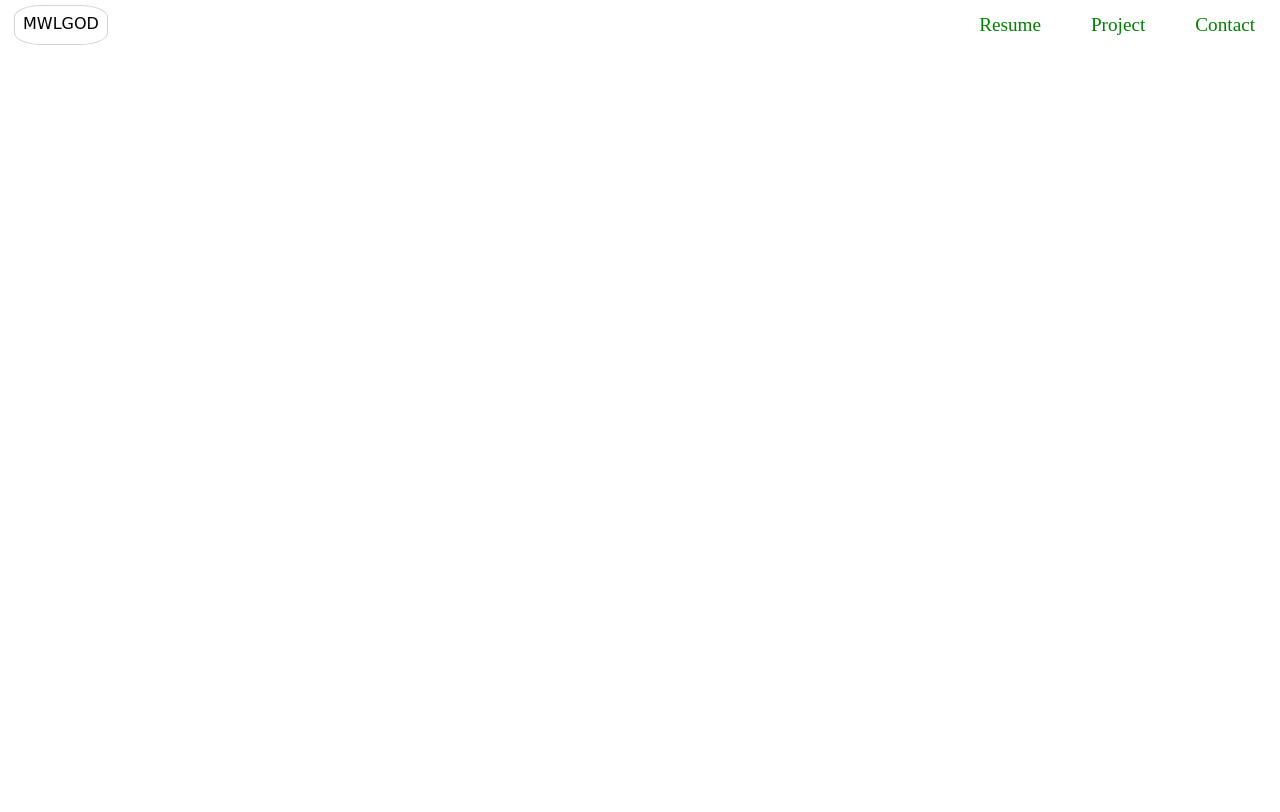
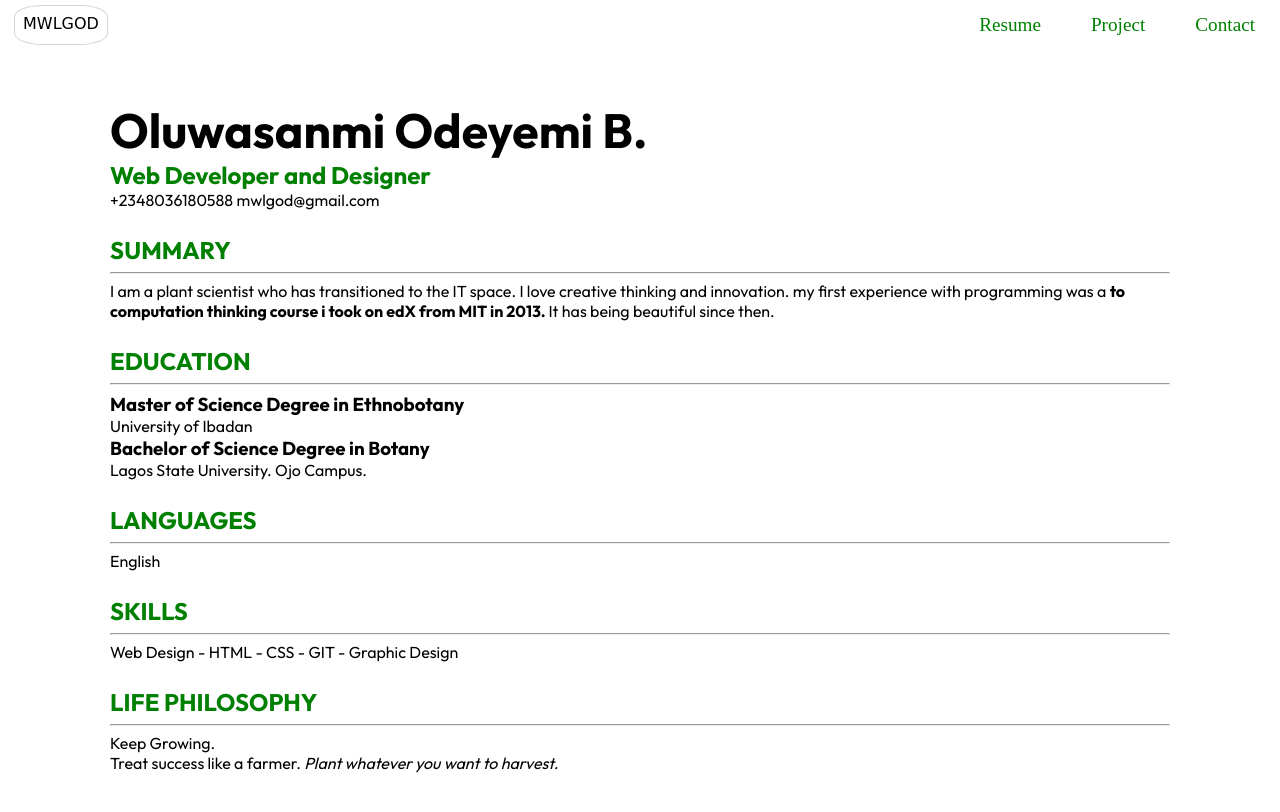
Before and after one commit to Smart-Sanmi/Sanmi_portfolio, a plain HTML site: page resume.html in a window 1280 px wide. Drawn offline with Linux system fonts and the light colour scheme.

Commit message:
update to resume page

```diff
--- /dev/null
+++ b/css/resume.css
@@ -0,0 +1,13 @@
+.rebox {
+    margin: 25px 0px;
+    font-family: "Outfit", sans-serif;
+    font-optical-sizing: auto;
+    font-style: normal;
+
+}
+hr {
+    margin: 7px 0px;
+}
+h2 {
+    color: green;
+}
--- a/resume.html
+++ b/resume.html
@@ -9,6 +9,7 @@
     <link href="https://fonts.googleapis.com/css2?family=Caveat&family=Outfit:wght@100..900&family=Poppins:ital,wght@0,100;0,200;0,300;0,400;0,500;0,600;0,700;0,800;0,900;1,100;1,200;1,300;1,400;1,500;1,600;1,700;1,800;1,900&family=Raleway:ital,wght@0,100..900;1,100..900&display=swap"
     rel="stylesheet">
     <link rel="stylesheet" href="./css/style.css" >
+    <link rel="stylesheet" href="./css/resume.css" >
 </head>
 <body>
     <div class="nav_container">
@@ -20,5 +21,52 @@
         </nav>
     </div>
 
+    <section>
+        <div class="container">
+            <div class="rebox a_name">
+                <h1> Oluwasanmi Odeyemi B.</h1>
+                <h2> Web Developer and Designer</h2>
+                <p> +2348036180588 <span>mwlgod@gmail.com</span></p>
+            </div>
+
+            <div class=" rebox a_summary">
+                <h2> SUMMARY</h2> <hr >
+                <p>I am a plant scientist who has transitioned to the IT space.
+                    I love creative thinking and innovation. my first experience
+                    with programming was a <b> to computation thinking course
+                    i took on edX from MIT in 2013. </b> It has being beautiful
+                    since then.
+                </p>
+            </div>
+
+            <div class=" rebox a_education">
+                <h2>EDUCATION</h2> <hr />
+                <h3> Master of Science Degree in Ethnobotany</h3>
+                <p>University of Ibadan</p>
+                <h3> Bachelor of Science Degree in Botany </h3>
+                <p>Lagos State University. Ojo Campus.</p>
+            </div>
+
+            <div class="rebox a_language">
+                <h2>LANGUAGES</h2> <hr />
+                <p> English</p>
+            </div>
+
+            <div class="rebox a_skills">
+                <h2>SKILLS</h2> <hr />
+                <p> Web Design - HTML - CSS - GIT - Graphic Design</p>
+            </div>
+
+            <div class="rebox a_quote">
+                <h2> LIFE PHILOSOPHY</h2> <hr />
+                <p> Keep Growing.</p>
+                <p> Treat success like a farmer. <em>Plant whatever you want to harvest.</em></p>
+            </div>
+        </div>
+
+
+
+    </section>
+
 </body>
 </html>
```
Also changed, not shown: index.html (+18 -0 lines).
